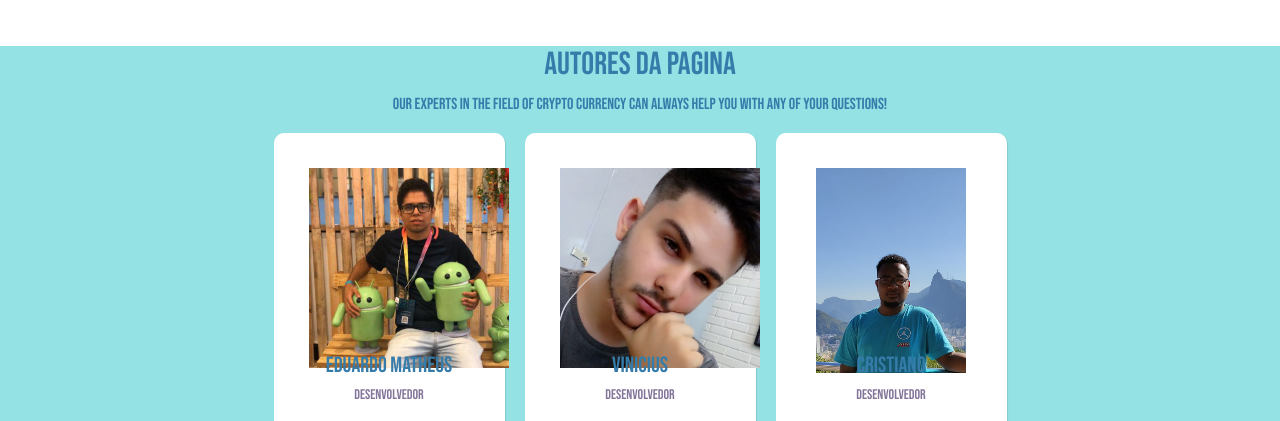
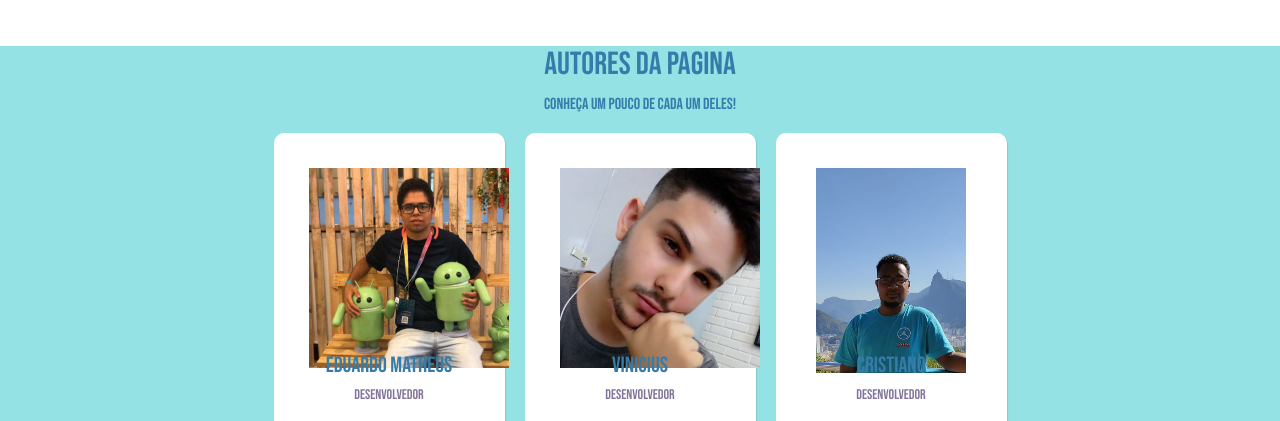
Before and after one commit to viniciusbarauna/Desafio-final-Gama-Team-Six, a plain HTML site: page index.html in a window 1280 px wide. Shown: the part 3233-3654 px from the top of the page. Drawn offline with nearby package versions, Linux system fonts and the light colour scheme.

Commit message:
Update index.html
fix: corrige

```diff
--- a/index.html
+++ b/index.html
@@ -224,7 +224,7 @@
 		<div class="container">
 			<div class="section-title text-center">
 				<h2>Autores Da Pagina</h2>
-				<p>Our experts in the field of crypto currency can always help you with any of your questions!</p>
+				<p>Conheça um pouco de cada um deles!</p>
 			</div>
 		</div>
 		<div class="team-members clearfix">
```
